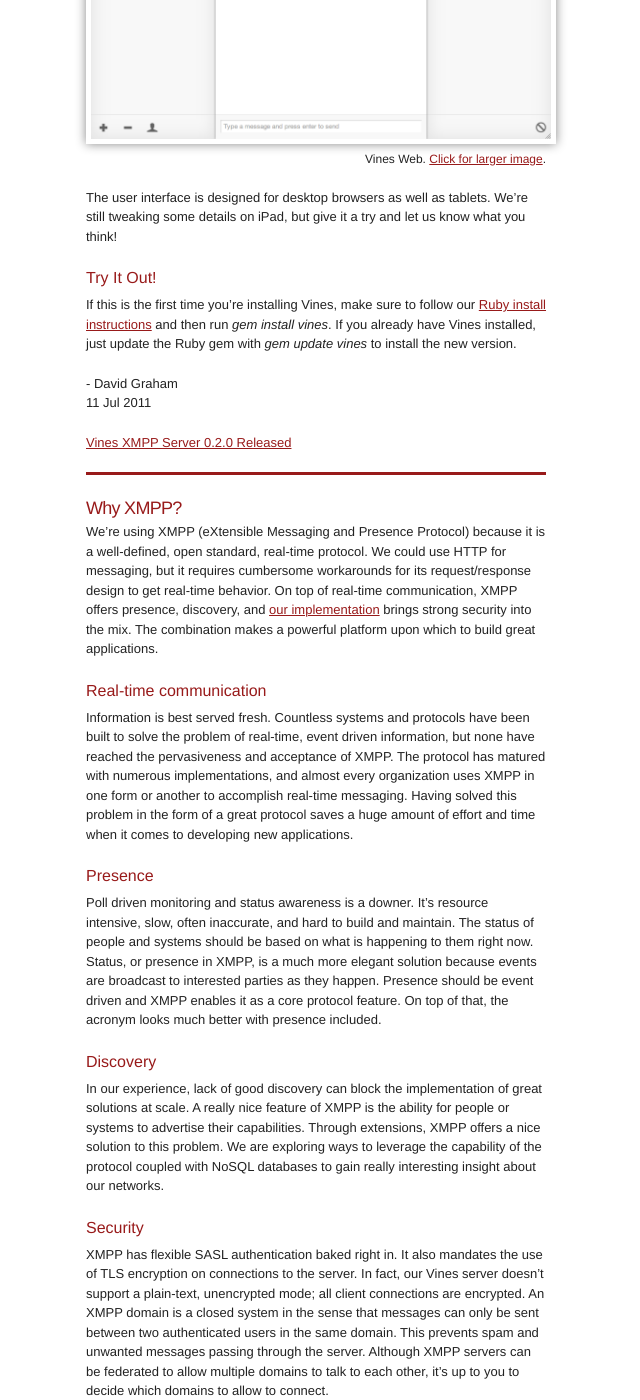
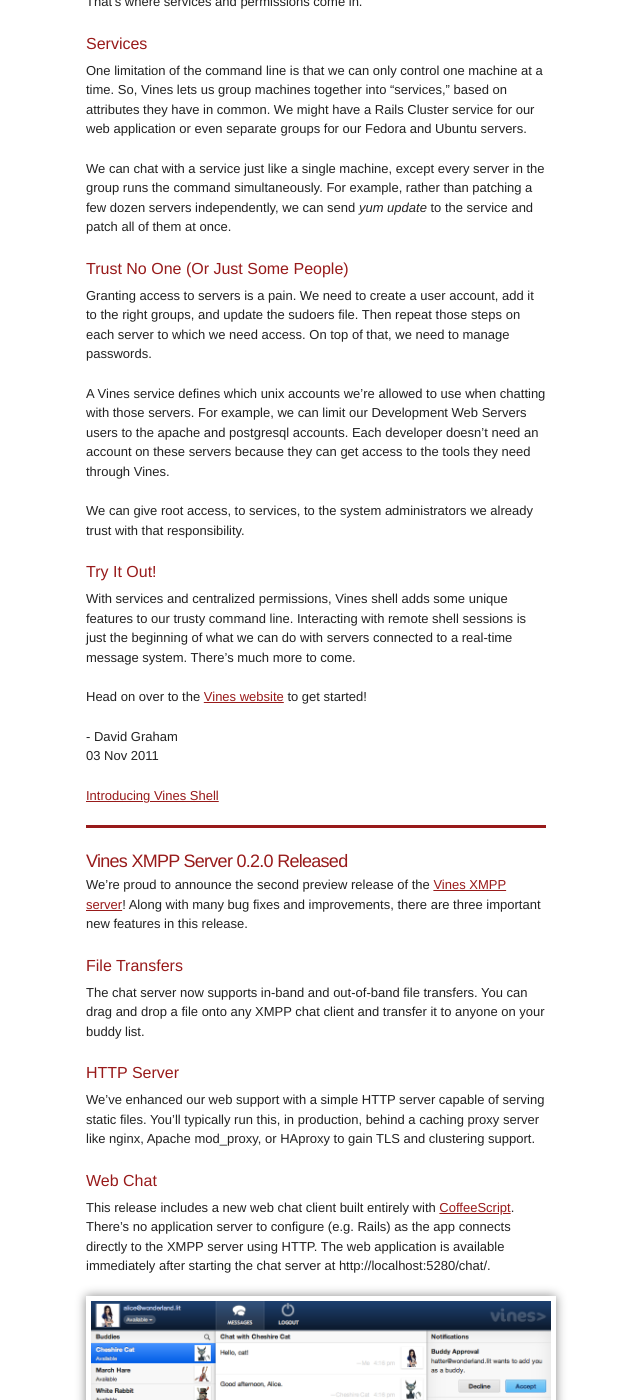
Before and after one commit to negativecode/negativecode.github.com, a Jekyll site: the page built from posts/index.html, in a window 1280 px wide and 1400 px high, scrolled down 685 px. Shown: the whole window, without its empty margins (404-1044 px from the left). Built offline with Jekyll 4.4.1, drawn with Linux system fonts in a browser that asks for light colours; comment, search, counter and statistics services are not loaded; some of the changed text lies outside the part shown.

Commit message:
Fix title in atom feed, add post on Vines shell.

```diff
--- a/_layouts/post.html
+++ b/_layouts/post.html
@@ -45,6 +45,7 @@
         Follow our progress on this blog!
       </p>
       <article>
+        <h1><a href="{{ page.url }}">{{ page.title }}</a></h1>
         {{ content }}
         <div id="disqus_thread"></div>
         <script type="text/javascript">
--- a/posts/_posts/2011-07-01-why-xmpp.md
+++ b/posts/_posts/2011-07-01-why-xmpp.md
@@ -1,24 +1,25 @@
 ---
 layout: post
 title: Why XMPP?
-author: Chris Johnson
+author: David Graham
 ---
-# [{{ page.title }}]({{ page.url }})
-We're using XMPP (eXtensible Messaging and Presence Protocol) because it is a well-defined, open standard, real-time protocol. We could use HTTP for messaging, but it requires cumbersome workarounds for its request/response design to get real-time behavior. On top of real-time communication, XMPP offers presence, discovery, and [our implementation](http://www.getvines.com) brings strong security into the mix. The combination makes a powerful platform upon which to build great applications.
+We're using XMPP (eXtensible Messaging and Presence Protocol) because it’s a well-defined, open standard, real-time protocol. We could use HTTP for messaging, but it requires cumbersome workarounds for its request/response design to get real-time behavior. Because XMPP was designed as an event-driven messaging system, it also features presence, discovery, and strong security.
 
-##Real-time communication
-Information is best served fresh. Countless systems and protocols have been built to solve the problem of real-time, event driven information, but none have reached the pervasiveness and acceptance of XMPP. The protocol has matured with numerous implementations, and almost every organization uses XMPP in one form or another to accomplish real-time messaging. Having solved this problem in the form of a great protocol saves a huge amount of effort and time when it comes to developing new applications.
+## Presence
+Status events, or presence in XMPP, are broadcast to interested parties as they happen, so there's no need to frequently poll components for their current state. When you sign off of your instant-messenger, a presence event is broadcast to your friends, notifying them of your change in status.
 
-##Presence
-Poll driven monitoring and status awareness is a downer. It’s resource intensive, slow, often inaccurate, and hard to build and maintain. The status of people and systems should be based on what is happening to them right now. Status, or presence in XMPP, is a much more elegant solution because events are broadcast to interested parties as they happen. Presence should be event driven and XMPP enables it as a core protocol feature. On top of that, the acronym looks much better with presence included.
+But presence is much more than just changing your buddy icon from green to red. For example, servers can broadcast changes in their capacity and load to other components, which can then route work to idle systems.
 
-##Discovery
-In our experience, lack of good discovery can block the implementation of great solutions at scale. A really nice feature of XMPP is the ability for people or systems to advertise their capabilities. Through extensions, XMPP offers a nice solution to this problem. We are exploring ways to leverage the capability of the protocol coupled with NoSQL databases to gain really interesting insight about our networks.
+## Discovery
+Each component on an XMPP network can discover the features and capabilities of every other component. Your chat client can ask your buddy's program if it supports file transfers or video chat. A web application can dynamically discover the location of back-end message queues to send tasks to. Being able to learn about other components on the network allows systems to scale and more easily adapt to failure.
 
-##Security
-XMPP has flexible SASL authentication baked right in. It also mandates the use of TLS encryption on connections to the server. In fact, our Vines server doesn't support a plain-text, unencrypted mode; all client connections are encrypted. An XMPP domain is a closed system in the sense that messages can only be sent between two authenticated users in the same domain. This prevents spam and unwanted messages passing through the server. Although XMPP servers can be federated to allow multiple domains to talk to each other, it's up to you to decide which domains to allow to connect.
+## Security
+XMPP has flexible SASL authentication baked right in. It also mandates the use of TLS encryption on connections to the server. In fact, our Vines server doesn't support a plain-text, unencrypted mode. All client connections must be encrypted.
 
-XMPP is more than just instant-messaging.  It’s a mature protocol that can be used to connect components in any scalable web application.  Take a look at our open-source [Vines XMPP server](http://www.getvines.com).  We’d love to hear what you think.
+An XMPP domain is a closed system, in the sense that messages can only be sent between two authenticated users in the same domain. This prevents spam and unwanted messages passing through the server. Although XMPP servers can be federated to allow multiple domains to talk to each other, it's up to you to decide which domains to allow to connect.
+
+## Get Started!
+XMPP is more than just instant-messaging.  It’s a mature protocol that can be used to connect components in any scalable web application.  Take a look at our open-source [Vines XMPP server](http://www.getvines.com/).  We’d love to hear what you think!
 
 \- {{ page.author }}
 <br/>{{ page.date | date_to_string }}
--- /dev/null
+++ b/posts/_posts/2011-11-03-introducing-vines-shell.md
@@ -0,0 +1,36 @@
+---
+layout: post
+title: Introducing Vines Shell
+author: David Graham
+---
+We're proud to announce the third preview release of the [Vines XMPP server](http://www.getvines.com/)!  Along with many bug fixes and improvements, we're introducing Vines shell, a new way to chat with servers.
+
+## We &#x2764; the Command Line
+Vines shell connects us with a bash session on a remote server through the same instant-messenger we're using to chat with friends. We can send the unix commands we already know and love to the server and it replies with the commands' output.
+
+<figure class="screenshot">
+<a href="/images/vines-shell.png"><img src="/images/vines-shell.png" alt="Vines Web Chat"/></a>
+<figcaption>A multi-server chat session. <a href="/images/vines-shell.png">Click for larger image</a>.</figcaption>
+</figure>
+
+Chatting with a server is novel, but it's not much better than simply using ssh.  That's where services and permissions come in.
+
+## Services
+One limitation of the command line is that we can only control one machine at a time. So, Vines lets us group machines together into “services,” based on attributes they have in common. We might have a Rails Cluster service for our web application or even separate groups for our Fedora and Ubuntu servers.
+
+We can chat with a service just like a single machine, except every server in the group runs the command simultaneously. For example, rather than patching a few dozen servers independently, we can send <em>yum update</em> to the service and patch all of them at once.
+
+## Trust No One (Or Just Some People)
+Granting access to servers is a pain. We need to create a user account, add it to the right groups, and update the sudoers file. Then repeat those steps on each server to which we need access. On top of that, we need to manage passwords.
+
+A Vines service defines which unix accounts we're allowed to use when chatting with those servers. For example, we can limit our Development Web Servers users to the apache and postgresql accounts. Each developer doesn't need an account on these servers because they can get access to the tools they need through Vines.
+
+We can give root access, to services, to the system administrators we already trust with that responsibility.
+
+## Try It Out!
+With services and centralized permissions, Vines shell adds some unique features to our trusty command line. Interacting with remote shell sessions is just the beginning of what we can do with servers connected to a real-time message system. There's much more to come.
+
+Head on over to the <a href="http://www.getvines.com/">Vines website</a> to get started!
+
+\- {{ page.author }}
+<br/>{{ page.date | date_to_string }}
--- a/posts/index.html
+++ b/posts/index.html
@@ -24,6 +24,7 @@
   <ul class="posts">
     {% for post in site.posts %}
       <li>
+        <h1><a href="{{ post.url }}">{{ post.title }}</a></h1>
         {{ post.content }}
         <a href="{{ post.url }}#disqus_thread" data-disqus-identifier="{{ post.id }}">{{ post.title }}</a>
       </li>
```
Also changed, not shown: posts/_posts/2011-06-15-hello-world.md (+1 -2 lines), posts/_posts/2011-07-11-vines-xmpp-server-0.2.0-released.md (+0 -1 lines), images/vines-shell.png (added).
